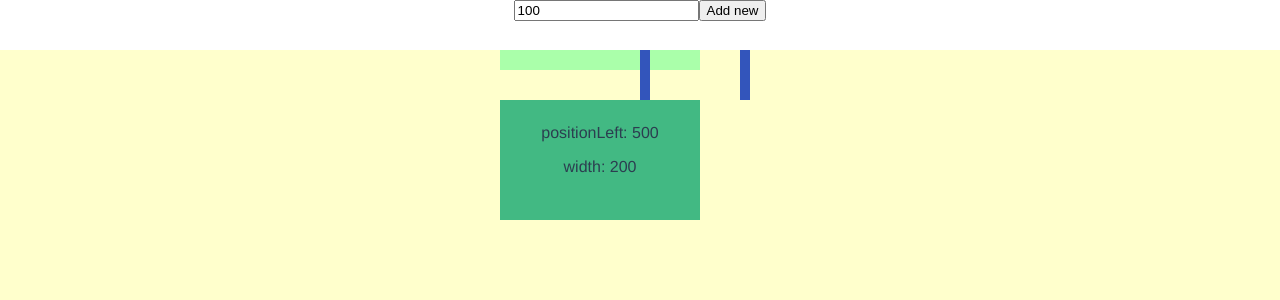
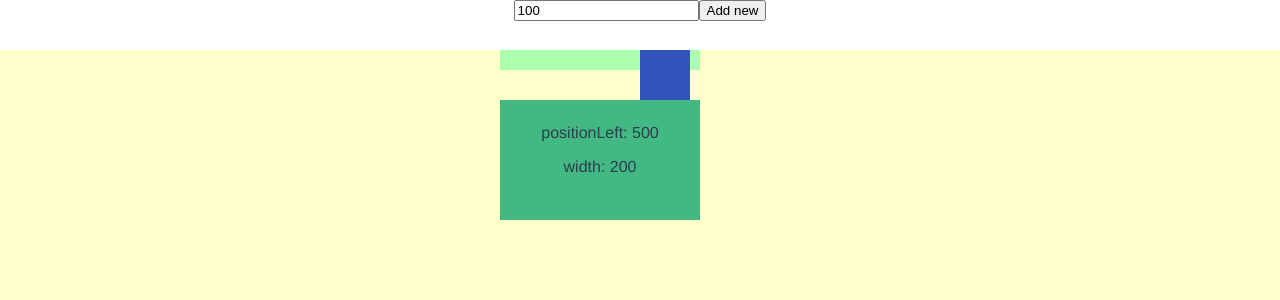
Before and after one commit to vbackeberg/lookattime, a Vue app: page / in a window 1280 px wide. Shown: the top 300 px of the page. Built offline with nearby package versions, Linux system fonts and the light colour scheme.

Commit message:
Revert "add timeline 100 marker"
This reverts commit e9caba2ef19733b07a78fc2e1ad969b79e45bade.

```diff
--- a/src/components/Timeline.vue
+++ b/src/components/Timeline.vue
@@ -7,7 +7,6 @@
       class="timelineZero"
       v-bind:style="{ left: timelineZero + 'px' }"
     ></div>
-    <div class="timelineZero" v-bind:style="{ left: timeline100 + 'px' }"></div>
   </div>
 </template>
 
@@ -37,24 +36,23 @@ export default Vue.extend({
     store.commit("setSpacerHighestBox", new SpacerModel(500, 200, 10, "#f3a"));
     store.commit("setSpacerPageEdge", new SpacerModel(500, 200, 20, "#afa"));
     store.commit("setTimelineZero", window.innerWidth / 2);
-    store.commit("setTimeline100", store.state.timelineZero + 100);
   },
 
   computed: {
     boxes(): BoxModel[] {
       return store.state.boxes;
     },
+
     spacerHighestBox(): SpacerModel {
       return store.state.spacerHighestBox;
     },
+
     spacerPageEdge(): SpacerModel {
       return store.state.spacerPageEdge;
     },
+
     timelineZero(): number {
       return store.state.timelineZero;
-    },
-    timeline100(): number {
-      return store.state.timeline100;
     }
   },
 
@@ -85,7 +83,7 @@ export default Vue.extend({
 
 .timelineZero {
   height: 50px;
-  width: 10px;
+  width: 50px;
   background-color: #35b;
   position: absolute;
 }
--- a/src/store/index.ts
+++ b/src/store/index.ts
@@ -8,7 +8,6 @@ Vue.use(Vuex);
 export default new Vuex.Store({
   state: {
     timelineZero: 0,
-    timeline100: 0,
     zoomLevel: 1,
 
     boxes: [] as BoxModel[],
@@ -19,9 +18,6 @@ export default new Vuex.Store({
   mutations: {
     setTimelineZero(state, value: number) {
       state.timelineZero = value;
-    },
-    setTimeline100(state, value: number) {
-      state.timeline100 = value;
     },
     changeZoomLevel(state, value: number) {
       state.zoomLevel *= value;
--- a/src/timeline/repositioner.ts
+++ b/src/timeline/repositioner.ts
@@ -76,13 +76,9 @@ class Repositioner {
   }
 
   private repositionTimelineZero(zoomFactor: number, mousePosition: number) {
-    let distance = (store.state.timelineZero - mousePosition) * zoomFactor;
+    const distance = (store.state.timelineZero - mousePosition) * zoomFactor;
     const timelineZero = mousePosition + distance;
     store.commit("setTimelineZero", timelineZero);
-
-    distance = (store.state.timeline100 - mousePosition) * zoomFactor;
-    const timeline100 = mousePosition + distance;
-    store.commit("setTimeline100", timeline100);
   }
 
   private cutLeftSpace(distance: number) {
@@ -100,7 +96,6 @@ class Repositioner {
       store.state.spacerPageEdge.width;
 
     store.commit("setTimelineZero", store.state.timelineZero - distance);
-    store.commit("setTimeline100", store.state.timeline100 - distance);
 
     this.timeline.scrollBy(-distance, 0);
   }
@@ -121,7 +116,6 @@ class Repositioner {
       store.state.spacerPageEdge.width;
 
     store.commit("setTimelineZero", store.state.timelineZero + distance);
-    store.commit("setTimeline100", store.state.timeline100 + distance);
 
     Vue.nextTick(() => {
       this.timeline.scrollBy(distance, 0);
```
